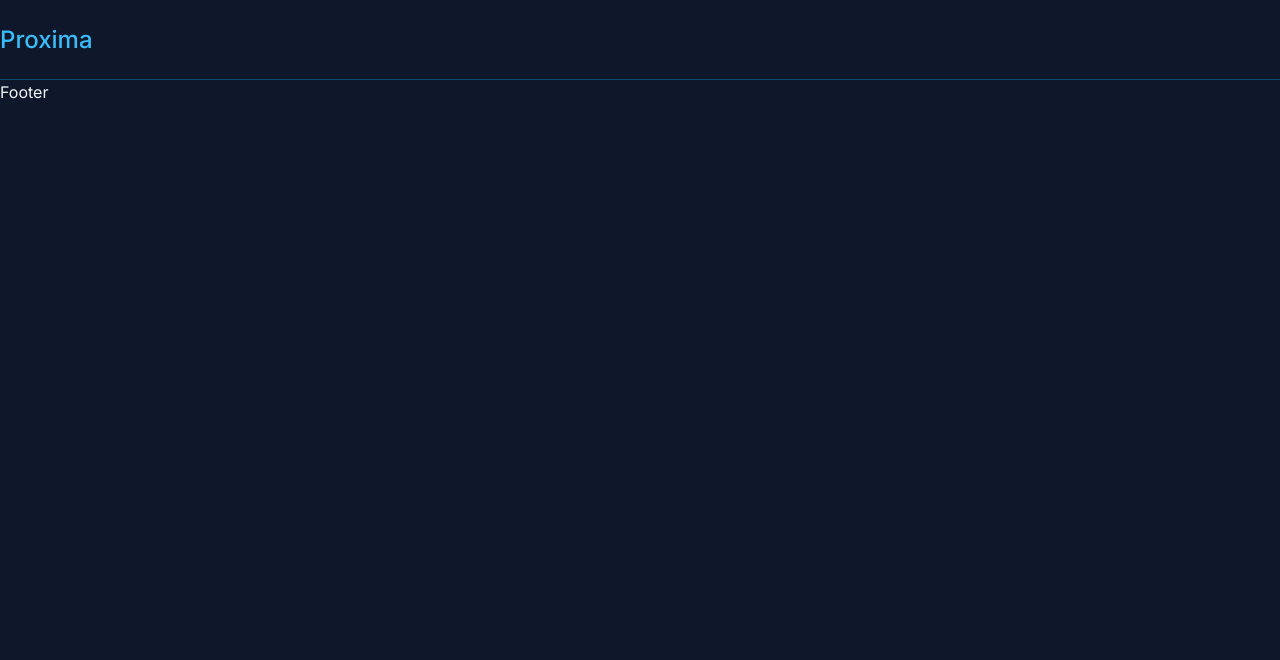
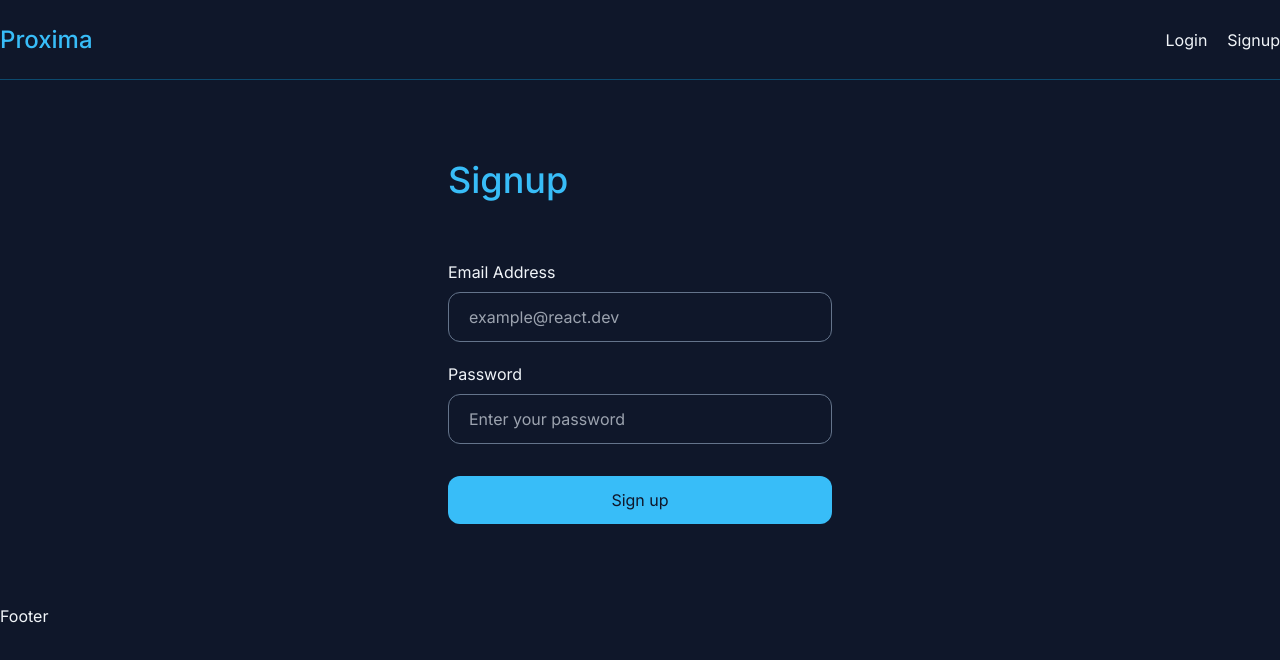
Before and after one commit to kajal-rekha/proxima-client, a React (Create React App) app: page /signup in a window 1280 px wide. Before the commit this address had no page. Shown: the top 660 px of the page. Built offline with nearby package versions, Linux system fonts and the light colour scheme; the HTML template or start-up script is replaced by a standard one.

Commit message:
auth contex, login, signup forms added

```diff
--- a/src/App.js
+++ b/src/App.js
@@ -2,6 +2,8 @@
 import Navbar from "./components/Navbar";
 import Footer from "./components/Footer";
 import Home from "./pages/Home";
+import Login from "./pages/Login";
+import Signup from "./pages/Signup";
 
 function App() {
   return (
@@ -9,6 +11,8 @@
       <Navbar />
       <Routes>
         <Route path="/" element={<Home />} />
+        <Route path="/login" element={<Login />} />
+        <Route path="/signup" element={<Signup />} />
       </Routes>
       <Footer />
     </div>
--- a/src/components/Navbar.js
+++ b/src/components/Navbar.js
@@ -1,10 +1,19 @@
 import { Link } from "react-router-dom";
 const Navbar = () => {
   return (
-    <div className=" navbar container mx-auto h-20 flex items-center border-b border-sky-900 text-2xl font-medium text-sky-400">
-      <Link to="/" className=" logo">
+    <div className=" navbar container mx-auto h-20 flex items-center justify-between border-b border-sky-900 ">
+      <Link to="/" className=" logo text-2xl font-medium text-sky-400">
         Proxima
       </Link>
+
+      <nav className="flex gap-5">
+        <Link to="/login" className=" hover:text-sky-400 duration-300">
+          Login
+        </Link>
+        <Link to="/signup" className=" hover:text-sky-400 duration-300">
+          Signup
+        </Link>
+      </nav>
     </div>
   );
 };
--- a/src/components/ProjectForm.js
+++ b/src/components/ProjectForm.js
@@ -95,7 +95,7 @@
   return (
     <form onSubmit={handleSubmit} className="project-form flex flex-col gap-5">
       <h2
-        className={`text-4xl font-medium text-sky-400 mb-10 ${
+        className={`text-3xl font-medium text-sky-400 mb-10 ${
           project ? "hidden" : ""
         }`}
       >
--- /dev/null
+++ b/src/context/AuthContext.js
@@ -0,0 +1,34 @@
+import { createContext, useReducer } from "react";
+
+const initialState = {
+  user: null,
+};
+
+export const authReducer = (state, action) => {
+  switch (action.type) {
+    case "  LOGIN":
+      return {
+        ...state,
+        user: action.payload,
+      };
+    case "LOGOUT":
+      return {
+        ...state,
+        user: null,
+      };
+    default:
+      return state;
+  }
+};
+
+export const AuthContext = createContext();
+
+export const AuthContextProvider = ({ children }) => {
+  const [state, dispatch] = useReducer(authReducer, initialState);
+
+  return (
+    <AuthContext.Provider value={{ ...state, dispatch }}>
+      {children}
+    </AuthContext.Provider>
+  );
+};
--- /dev/null
+++ b/src/hooks/useAuthContext.js
@@ -0,0 +1,15 @@
+import { useContext } from "react";
+
+import { AuthContext } from "../context/AuthContext";
+
+export const useAuthContext = () => {
+  const context = useContext(AuthContext);
+
+  if (!context) {
+    throw new Error(
+      "You must call useAuthContext inside a AuthContextProvider"
+    );
+  }
+
+  return context;
+};
--- a/src/index.js
+++ b/src/index.js
@@ -4,13 +4,16 @@
 import { BrowserRouter } from "react-router-dom";
 import "./index.css";
 import { ProjectContextProvider } from "./context/ProjectContext";
+import { AuthContextProvider } from "./context/AuthContext";
 
 const root = ReactDOM.createRoot(document.getElementById("root"));
 root.render(
   <React.StrictMode>
     <BrowserRouter>
       <ProjectContextProvider>
-        <App />
+        <AuthContextProvider>
+          <App />
+        </AuthContextProvider>
       </ProjectContextProvider>
     </BrowserRouter>
   </React.StrictMode>
--- /dev/null
+++ b/src/pages/Login.js
@@ -0,0 +1,54 @@
+import { useState } from "react";
+
+const Login = () => {
+  const [email, setEmail] = useState("");
+  const [password, setPassword] = useState("");
+  return (
+    <form className="login-form flex flex-col gap-5 py-20 mx-auto max-w-sm">
+      <h2 className="text-4xl font-medium text-sky-400 mb-10">Login</h2>
+
+      <div className="form-control flex flex-col gap-2">
+        <label
+          htmlFor="email"
+          className="cursor-pointer hover::text-sky-400 duration-300"
+        >
+          Email Address
+        </label>
+        <input
+          type="email"
+          id="email"
+          placeholder="example@react.dev"
+          value={email}
+          onChange={(e) => setEmail(e.target.value)}
+          className="bg-transparent border border-slate-500 py-3 px-5 rounded-xl outline-none focus:border-sky-400 duration-300"
+        />
+      </div>
+
+      <div className="form-control flex flex-col gap-2">
+        <label
+          htmlFor="password"
+          className="cursor-pointer hover::text-sky-400 duration-300"
+        >
+          Password
+        </label>
+        <input
+          type="password"
+          id="password"
+          placeholder="Enter your password"
+          value={password}
+          onChange={(e) => setPassword(e.target.value)}
+          className="bg-transparent border border-slate-500 py-3 px-5 rounded-xl outline-none focus:border-sky-400 duration-300"
+        />
+      </div>
+
+      <button
+        type="submit"
+        className="bg-sky-400 text-slate-900 py-3 rounded-xl mt-3 hover:bg-sky-500 duration-300"
+      >
+        Log in
+      </button>
+    </form>
+  );
+};
+
+export default Login;
--- /dev/null
+++ b/src/pages/Signup.js
@@ -0,0 +1,54 @@
+import { useState } from "react";
+
+const Signup = () => {
+  const [email, setEmail] = useState("");
+  const [password, setPassword] = useState("");
+  return (
+    <form className="signup-form flex flex-col gap-5 py-20 mx-auto max-w-sm">
+      <h2 className="text-4xl font-medium text-sky-400 mb-10">Signup</h2>
+
+      <div className="form-control flex flex-col gap-2">
+        <label
+          htmlFor="email"
+          className="cursor-pointer hover::text-sky-400 duration-300"
+        >
+          Email Address
+        </label>
+        <input
+          type="email"
+          id="email"
+          placeholder="example@react.dev"
+          value={email}
+          onChange={(e) => setEmail(e.target.value)}
+          className="bg-transparent border border-slate-500 py-3 px-5 rounded-xl outline-none focus:border-sky-400 duration-300"
+        />
+      </div>
+
+      <div className="form-control flex flex-col gap-2">
+        <label
+          htmlFor="password"
+          className="cursor-pointer hover::text-sky-400 duration-300"
+        >
+          Password
+        </label>
+        <input
+          type="password"
+          id="password"
+          placeholder="Enter your password"
+          value={password}
+          onChange={(e) => setPassword(e.target.value)}
+          className="bg-transparent border border-slate-500 py-3 px-5 rounded-xl outline-none focus:border-sky-400 duration-300"
+        />
+      </div>
+
+      <button
+        type="submit"
+        className="bg-sky-400 text-slate-900 py-3 rounded-xl mt-3 hover:bg-sky-500 duration-300"
+      >
+        Sign up
+      </button>
+    </form>
+  );
+};
+
+export default Signup;
```
